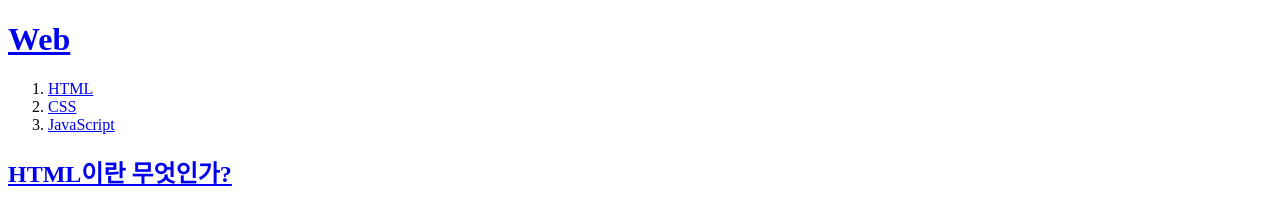
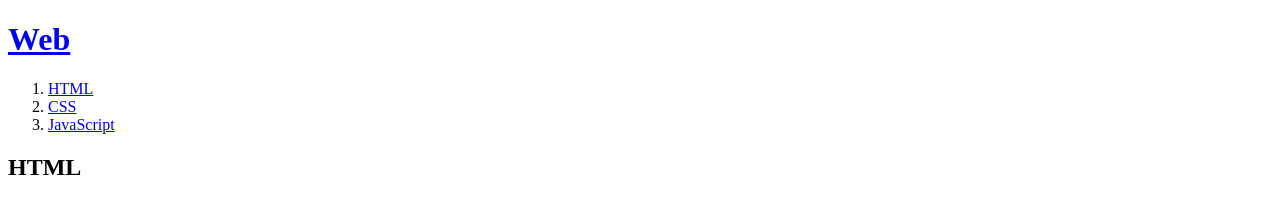
Before and after one commit to NAYOOJIN/web, a plain HTML site: page 1.html in a window 1280 px wide. Shown: the top 198 px of the page. Drawn offline with Linux system fonts and the light colour scheme.

Commit message:
sec version

```diff
--- a/1.html
+++ b/1.html
@@ -5,14 +5,14 @@
   <meta charset="utf-8">
 </head>
 <body>
-  <h1><a href="index.html">Web</h1>
+  <h1><a href="index.html">Web</a></h1>
 <ol>
-  <li><a href="1.html">HTML</li>
-  <li><a href="2.html">CSS</li>
-  <li><a href="3.html">JavaScript</li>
+  <li><a href="1.html">HTML</a></li>
+  <li><a href="2.html">CSS</a></li>
+  <li><a href="3.html">JavaScript</a></li>
 </ol>
 </html>
-<h2>HTML이란 무엇인가?</h2<a href="">
+<h2>HTML</h2>
 <p><a href="https://www.w3.org/TR/html51/" target="_blank" title="html5">Hypertext Markup Language (HTML)</a> is the standard
 Markup Language for <strong>creating <u>web</u> page</strong> and web
 applications.Web browsers receive HTML documents from a web server or from local storage and render them into multimedia web pages. HTML describes the structure of a web page semantically and originally included cues for the appearance of the document.
```
